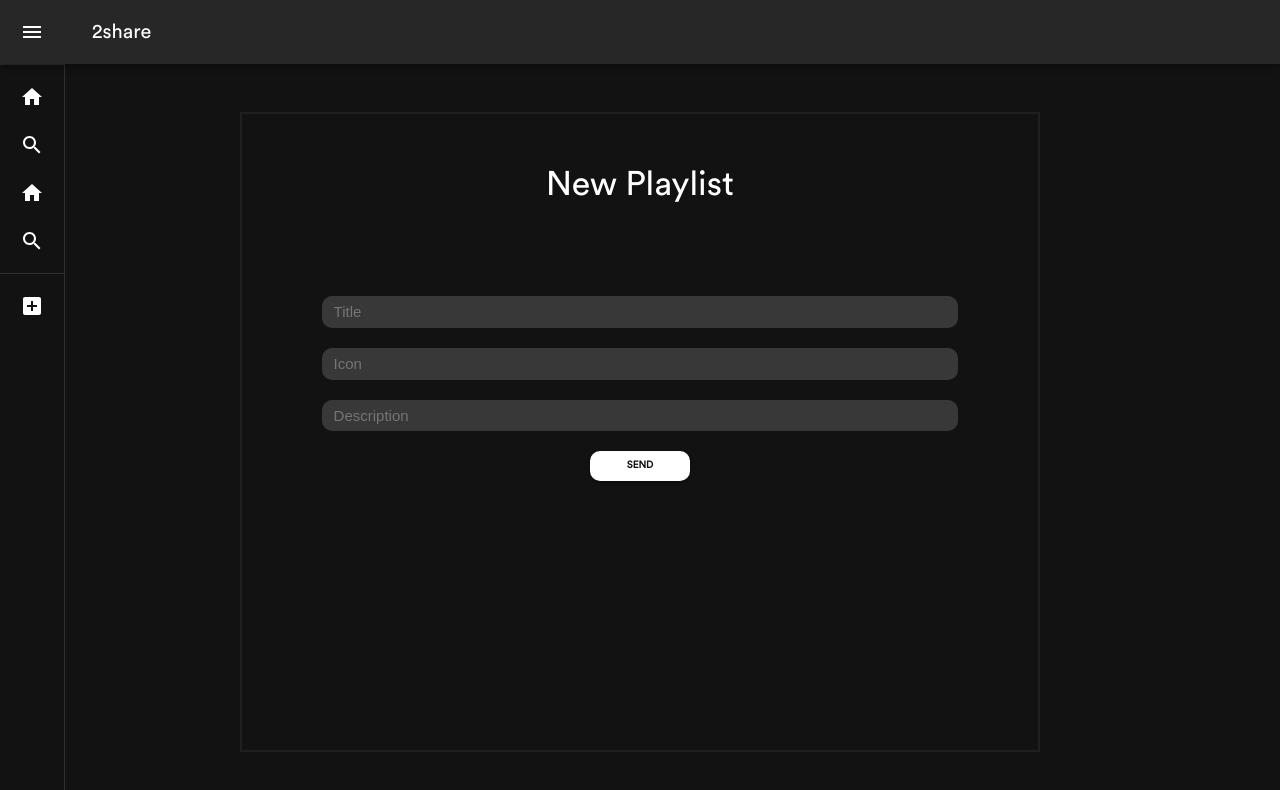
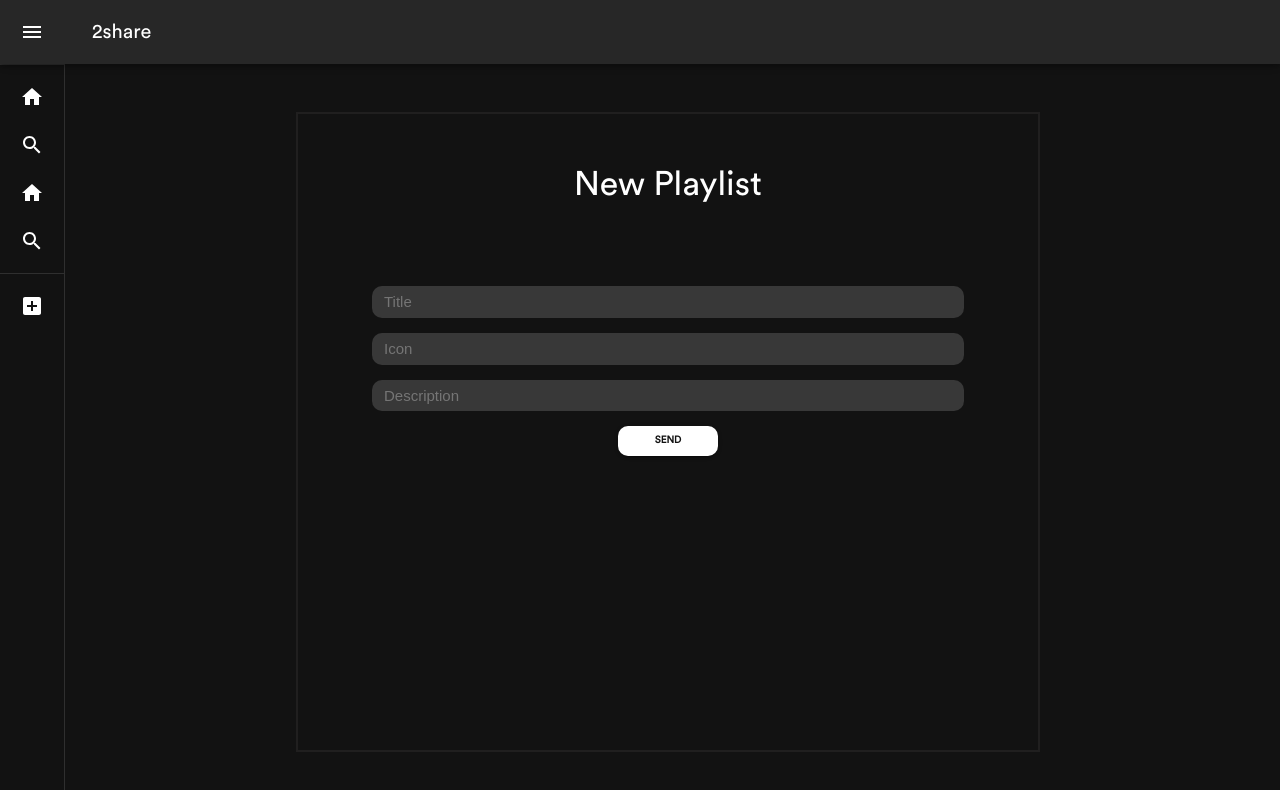
Before and after one commit to rafaelarissa/2share, a React (Create React App) app: page /new-playlist in a window 1280 px wide. Shown: the top 790 px of the page. Built offline with nearby package versions, Linux system fonts and the light colour scheme; no server answers; a web font is replaced by a local one.

Commit message:
fix: adjust new playlist form layout

```diff
--- a/src/pages/AddPlaylist/index.js
+++ b/src/pages/AddPlaylist/index.js
@@ -13,14 +13,14 @@ const styles = {
     flexDirection: "column",
     alignItems: "center",
 
-    width: "100vw",
+    width: "100%",
     maxWidth: "800px",
     height: "80vh",
 
     margin: "0 auto",
     border: "2px solid #201f1f",
 
-    gap: "20px",
+    gap: "15px",
   },
   button: {
     width: "100px",
--- a/src/pages/AddPlaylist/style.js
+++ b/src/pages/AddPlaylist/style.js
@@ -10,11 +10,16 @@ const Container = styled.div`
 
   max-width: 800px;
   margin: 0 auto;
+  padding-left: 56px;
 `;
 
 const TitleScreen = styled.div`
   display: flex;
-  margin: 50px;
+  margin: 50px 0;
+
+  @media (max-width: 835px) {
+    margin: 20px 0;
+  }
 `;
 
 const Input = styled.input`
```
